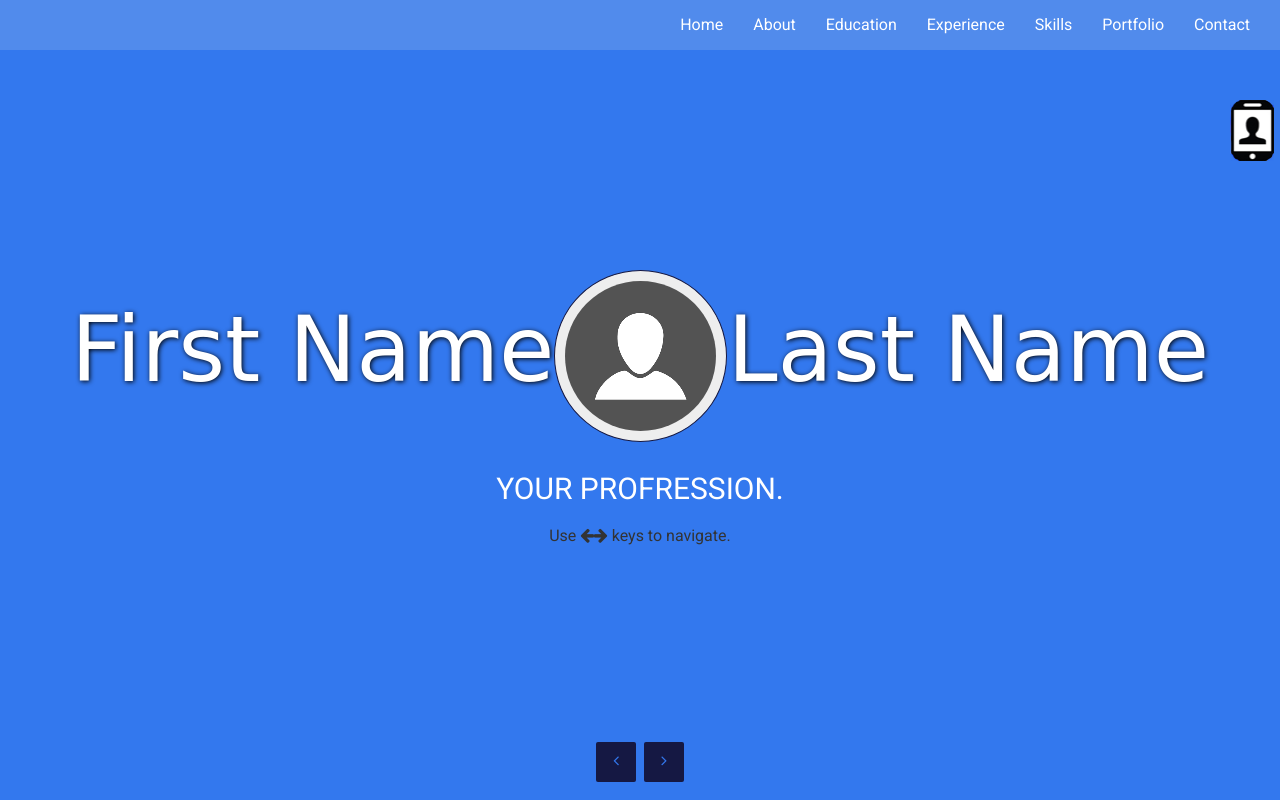
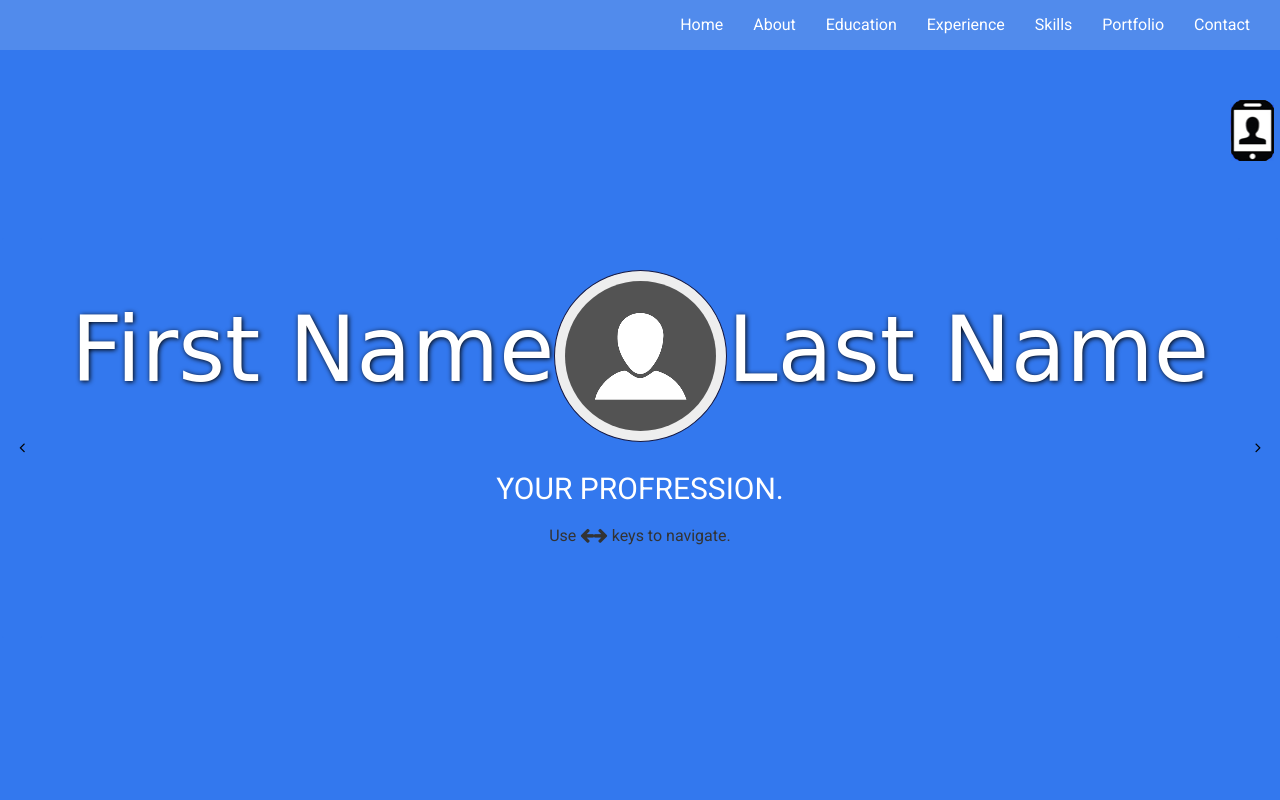
Before and after one commit to indrae/myjobstory, a plain HTML site: page index.html in a window 1280 px wide. Shown: the top 800 px of the page. Drawn offline with Linux system fonts and the light colour scheme; some packages are replaced by stand-ins of ours; files whose address does not match are found by name; a web font is replaced by a local one.

Commit message:
modify cursor

```diff
--- a/css/theme-colors/style.css
+++ b/css/theme-colors/style.css
@@ -50,12 +50,47 @@
   border: 1px solid #e3e3e3; }
 
 .bb-custom-wrapper > nav a {
-  background: #151843;
-  color: #3378EE; }
+  background: #3378EE;
+  color: black;
+  opacity: 1;
+  }
 
 .slide-out-div {
   opacity : 1;
 
  }
 
+.bb-nav-prev{
+    position:absolute;
+    top:0px;
+    bottom:0px;
+    width:10%;
+    text-align:center;
+    top:50%;
+    margin-top:-9px; /*Depends on your icon height*/
+}
+
+.leftContainer{
+    left:0px;
+}
+
+.bb-nav-next{
+    position:absolute;
+    top:0px;
+    bottom:0px;
+    width:10%;
+    text-align:center;
+    top:50%;
+    margin-top:-9px; /*Depends on your icon height*/
+}
+
+
+.rightContainer{
+    right:0px;
+}
+
+.hidden-xs{
+	top: 200px;
+}
+
 /*# sourceMappingURL=kimberly.css.map */
--- a/css/theme.css
+++ b/css/theme.css
@@ -136,11 +136,11 @@ img {
 .bb-custom-wrapper nav a {
 	display: inline-block;
 	width: 40px;
-	height: 40px;
+	height: 400px;
 	text-align: center;
 	border-radius: 2px;
 	margin: 2px;
-	padding-top: 8px;
+	padding-top: 199px;
 }
 .bb-custom-wrapper nav a:hover {
 	opacity: 0.6;
--- a/index.html
+++ b/index.html
@@ -482,8 +482,8 @@
 
 				<!-- Bottom navigation buttons, hidden in extra small mode -->
 				<nav class="hidden-xs">
-					<a href="#" class="bb-nav-prev"><i class="fa fa-angle-left"></i></a>
-					<a href="#" class="bb-nav-next"><i class="fa fa-angle-right"></i></a>
+					<a href="#" class="bb-nav-prev leftContainer"><i class="fa fa-angle-left"></i></a>
+					<a href="#" class="bb-nav-next rightContainer"><i class="fa fa-angle-right"></i></a>
 				</nav>
 				<!-- /Bottom navigation buttons -->
 			</div>
```
